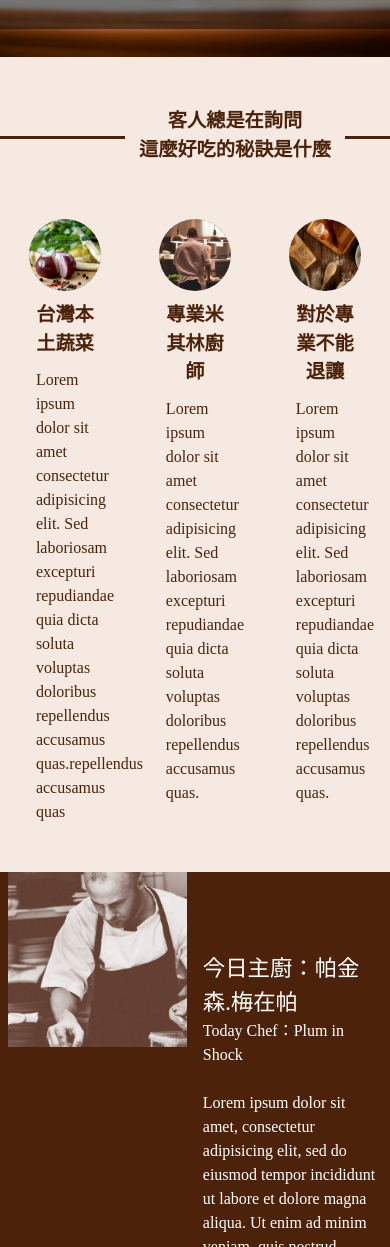
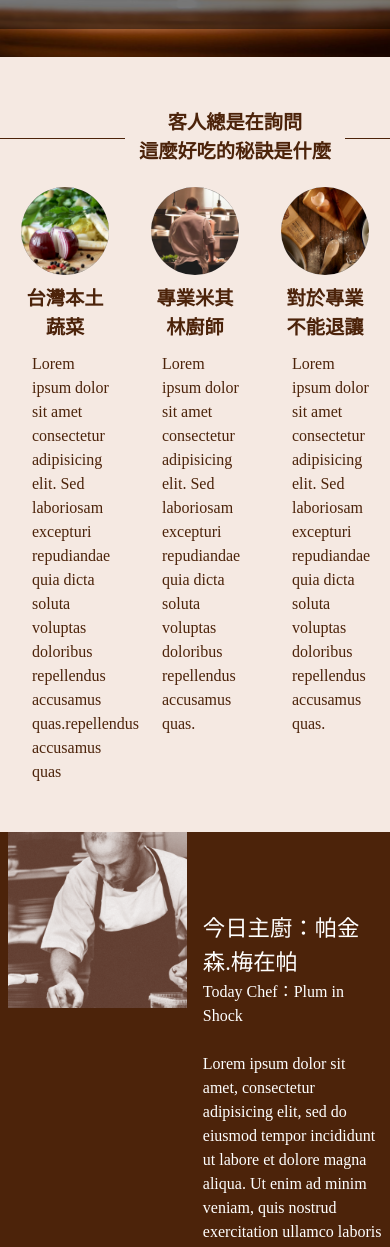
Before and after one commit to txbluebee/RWD_Homework, a plain HTML site: page index.html in a window 390 px wide. Shown: the part 363-1610 px from the top of the page. Drawn offline with Linux system fonts and the light colour scheme.

Commit message:
add max-width 768px RWD header rwd design

```diff
--- a/css/main.css
+++ b/css/main.css
@@ -150,6 +150,7 @@ body {
 	margin: 0 1px;
 }
 
+
 /*************
 	Top Content
 **************/
@@ -164,7 +165,7 @@ body {
 	width: 461px;
 	height: 50px;
 	margin: 0 auto;
-	border-bottom: 3px solid;
+	border-bottom: 1px solid;
 	position:relative;
 }
 
@@ -210,6 +211,26 @@ body {
 	padding-left: 1em;
 }
 
+@media (max-width: 768px) {
+	.top-content ul {
+		margin-top: 2em;
+	}
+
+	.top-content ul li{
+		float: left;
+		width: 33.333333%;
+		margin-left: 0;
+		margin-right: 0;
+	}
+
+	.top-content ul li img {
+		width: 90%;
+	}
+
+	.top-content li h3 {
+		margin-top: 10px;
+	}
+}
 
 /*************
 Middle Content
@@ -226,6 +247,10 @@ Middle Content
 	width: 46%;
 	margin-left: 2%;
 	margin-right: 2%;
+}
+
+.middle-content img {
+	min-height: 100%;
 }
 
 .chef-intro {
@@ -399,8 +424,8 @@ Bottom Content
 	display: block;
 	float: right;
 	background-image: url('../img/logo_l(null).svg');
-	width: 244px;
-	height: 49px;
+	width: 243px;
+	height: 48px;
 	text-indent: 101%;
 	overflow: hidden;
 	white-space: nowrap;
--- a/index.html
+++ b/index.html
@@ -57,6 +57,7 @@
       </ul>
     </div>
     <div class="middle-content clearfix">
+      <div class="col"></div>
       <img src="img/main_chef_brown@2x.png" alt="main chef">
       <div class="chef-intro">
         <h3>今日主廚：帕金森.梅在帕</h3>
```
